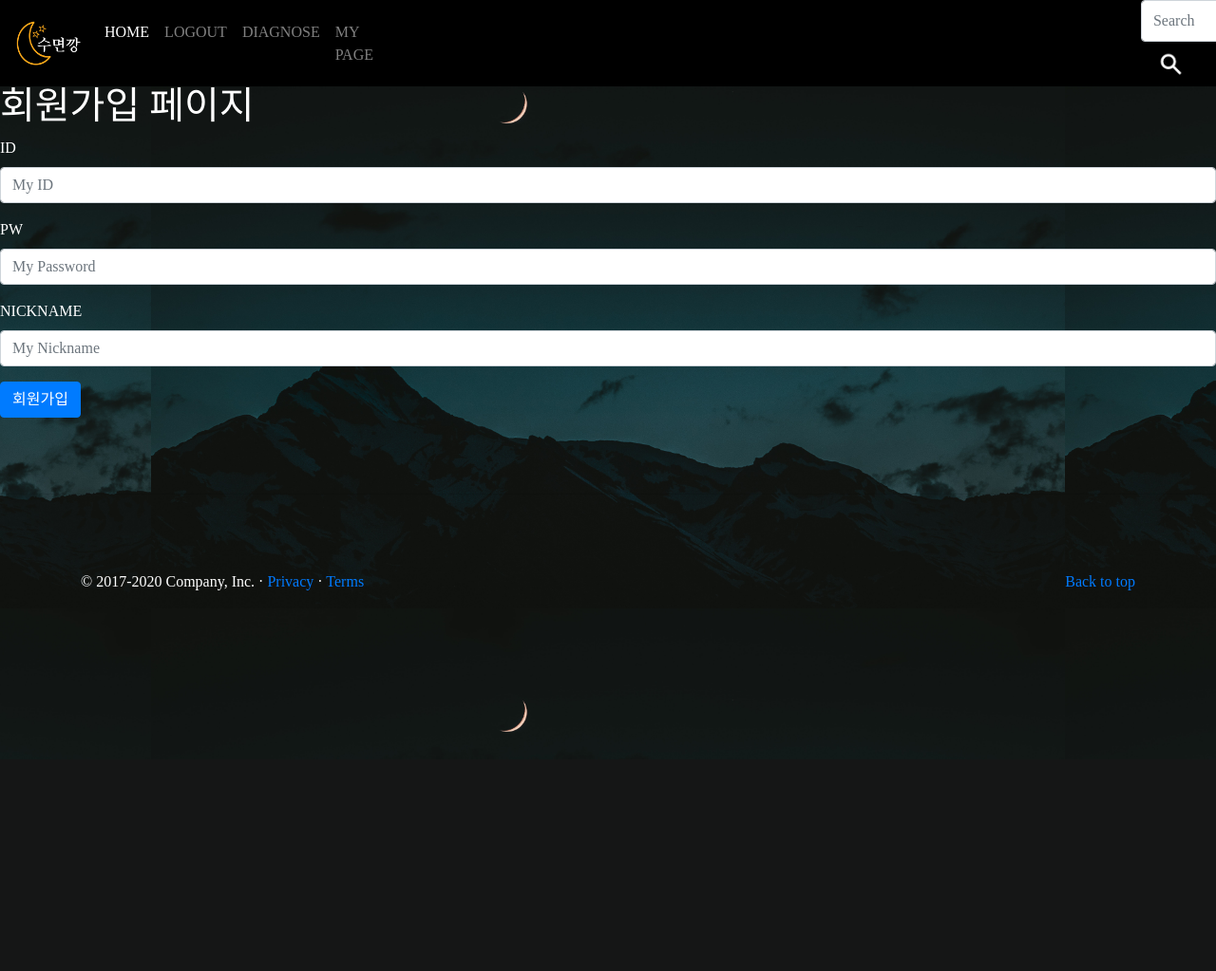
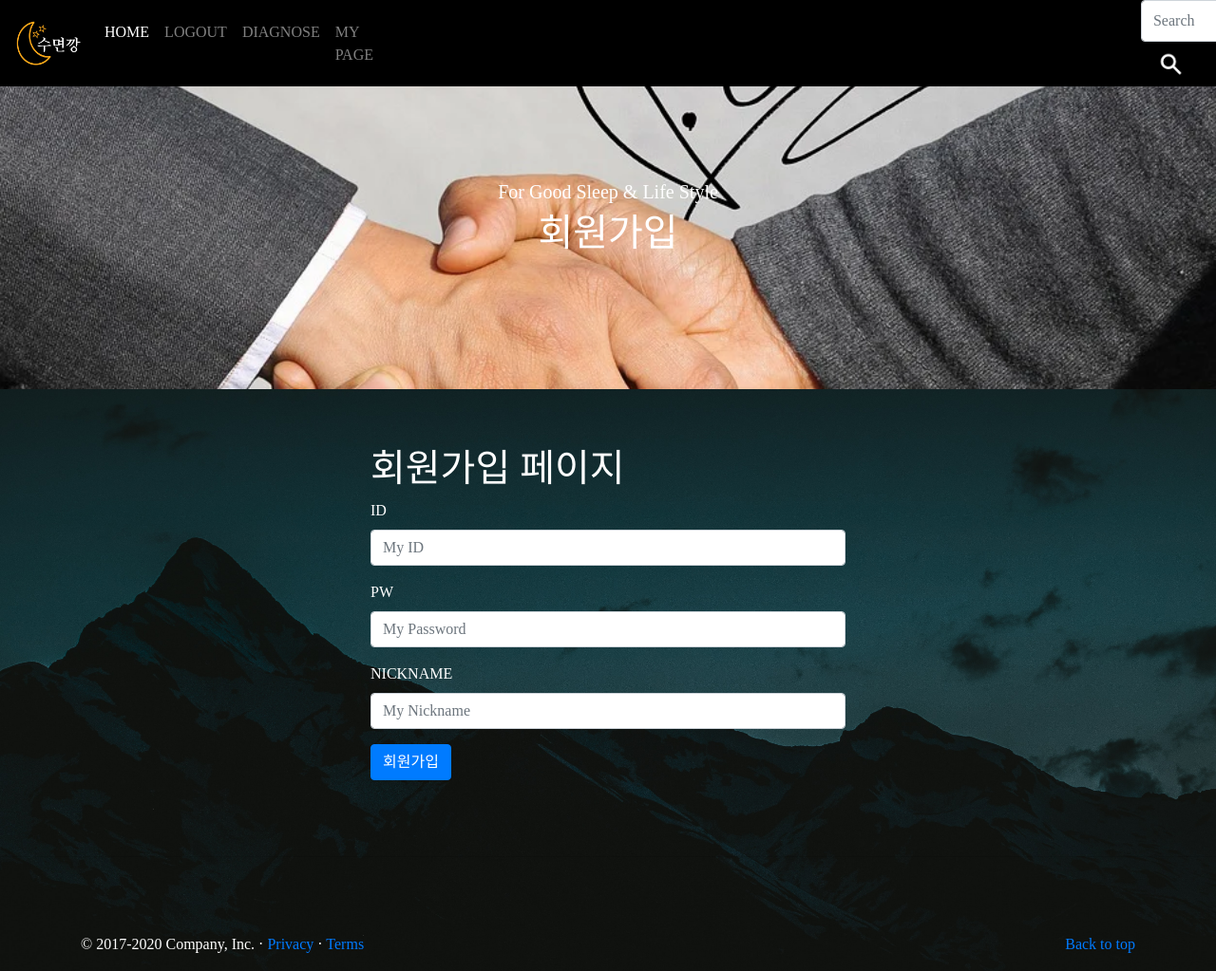
Before and after one commit to DongHyunKIM-Hi/SleepPattern, a Flask app: page /register in a window 1280 px wide. Shown: the whole page at 95% size. Before the commit the page ends 771 px from the top, so only its background shows below. Run offline with Flask 2, Linux system fonts and the light colour scheme; some libraries are stand-ins or nearby versions; some web fonts are replaced.

Commit message:
10.11업데이트, 그래프 세로값 수정칸 추가 + 레이아웃 깔끔하게

```diff
--- a/static/css/jalggang.css
+++ b/static/css/jalggang.css
@@ -81,6 +81,23 @@
     text-align: center;
     color: white;
     padding-top: 180px;
+}
+
+#registerPanel {
+    background-image: url("images/handshake.jpg");
+    background-position: center;
+    background-size: cover;
+    background-repeat: no-repeat;
+    margin-top: 10px;
+    height: 400px;
+    text-align: center;
+    color: white;
+    padding-top: 180px;
+}
+
+#RegisterBox{
+    margin: 60px auto;
+    width: 500px;
 }
 
 #firebasebtn {
--- a/templates/login.html
+++ b/templates/login.html
@@ -53,6 +53,11 @@
             })
         }
     </script>
+    <style>
+        body{
+            background-size: cover;
+        }
+    </style>
 </head>
 
 <body>
--- a/templates/register.html
+++ b/templates/register.html
@@ -24,7 +24,7 @@
   <script src="https://maxcdn.bootstrapcdn.com/bootstrap/4.0.0/js/bootstrap.min.js"
     integrity="sha384-JZR6Spejh4U02d8jOt6vLEHfe/JQGiRRSQQxSfFWpi1MquVdAyjUar5+76PVCmYl"
     crossorigin="anonymous"></script>
-  <link rel="stylesheet" href="{{ url_for('static', filename='css/jalggang.css') }}">
+  <link rel="stylesheet" href="{{ url_for('static', filename='css/jalggang.css') }}?ver=6">
   <script>
     // 간단한 회원가입 함수입니다.
     // 아이디, 비밀번호, 닉네임을 받아 DB에 저장합니다.
@@ -46,23 +46,8 @@
 
   </script>
   <style>
-    @font-face {
-      font-family: 'KBIZHanmaumGothic';
-      src: url('https://cdn.jsdelivr.net/gh/projectnoonnu/noonfonts_one@1.0/KBIZHanmaumGothic.woff') format('woff');
-      font-weight: normal;
-      font-style: normal;
-    }
-
-    * {
-      font-family: KBIZHanmaumGothic;
-      color: white;
-    }
-
     body {
-      background-image: url('static/css/images/moon.jpg');
-      background-position: center;
-      background-repeat: repeat;
-      background-size: contain;
+      background-size: cover;
     }
   </style>
 </head>
@@ -109,7 +94,7 @@
   </div>
   <div>
 
-    <div class="RegisterBox">
+    <div id="RegisterBox">
       <h1>회원가입 페이지</h1>
       <div class="form-group">
         <label for="userid">ID</label>
```
